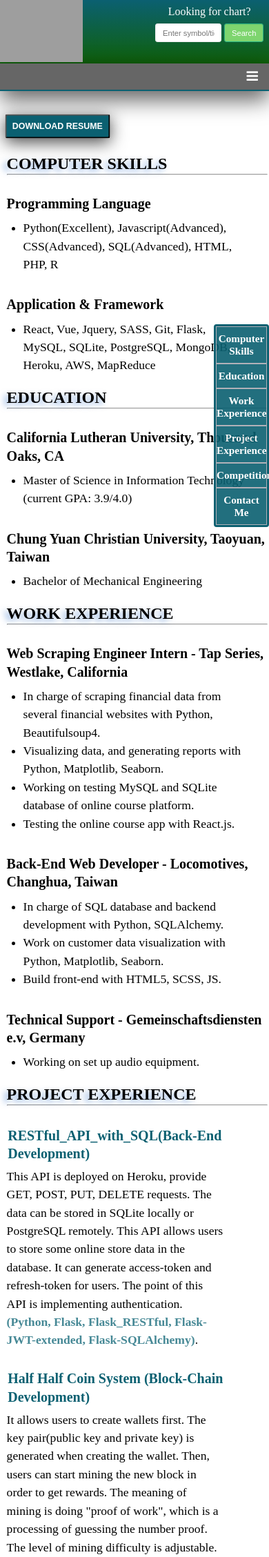
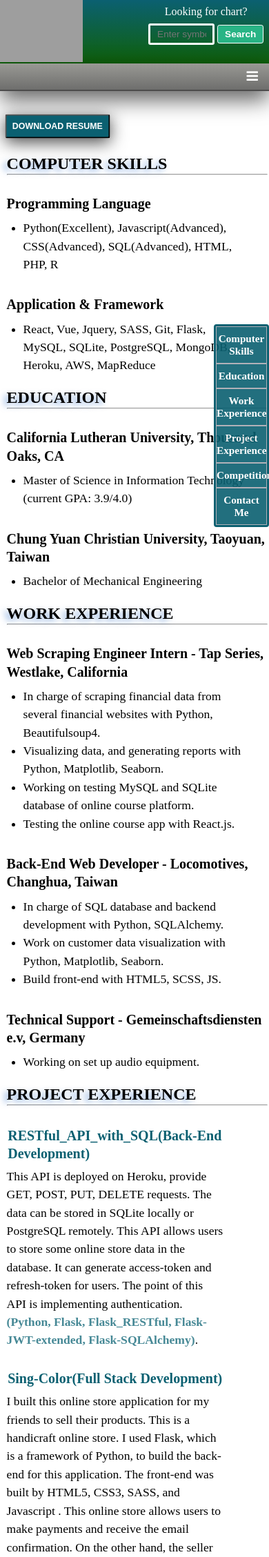
Before and after one commit to s777610/stock-etf-investment-full-stack, a Flask app: page /resume in a window 390 px wide. Shown: the top 2257 px of the page at 69% size. Run offline with Flask 2, Linux system fonts and the light colour scheme; some libraries are stand-ins or nearby versions; grey boxes are pictures that could not be loaded.

Commit message:
import style

```diff
--- a/src/static/sass/abstracts/_variables.scss
+++ b/src/static/sass/abstracts/_variables.scss
@@ -17,6 +17,7 @@ $color-grey-light-2: #eee;
 $color-grey-light-3: rgb(218, 214, 214);
 
 $color-grey-dark: #777;
+$color-grey-darkest: rgb(77, 76, 76);
 $color-white: #fff;
 $color-black: #000;
 
--- a/src/static/sass/base/_typography.scss
+++ b/src/static/sass/base/_typography.scss
@@ -3,6 +3,7 @@
     font-size: 5rem;
     margin-bottom: 2.5rem;
     letter-spacing: .2rem;
+    text-transform: uppercase;
 
     @include respond(phone) {
         font-size: 2.5rem;
--- a/src/static/sass/components/_search.scss
+++ b/src/static/sass/components/_search.scss
@@ -12,7 +12,7 @@
 
     &__form {
       display: inline-block;
-      height: 3.4rem;
+      //height: 3.4rem;
       padding: .6rem 1.2rem;
       font-size: 1.4rem;
       border-radius: .4rem;
@@ -21,28 +21,52 @@
 
 
       &_input {
-        background-color: $color-white;
-        border: 1px solid $color-grey-light-2;
-        color: $color-black;
+        border: 3px solid $color-white;
+        color: $color-white;
+        font-size: 2rem;
+        background: none;
+        text-align: center;
+
+        &::-webkit-input-placeholder,
+        &::-moz-placeholder,
+        &:-ms-input-placeholder,
+        &:-moz-placeholder {
+          color: rgba($color-white, .4);
+        }
+
+        &:focus {
+          box-shadow: 0 0 .3rem $color-white, 0 0 1rem $color-white, 0 0 1.5rem $color-white, 0 0 3rem $color-white;
+        }
 
         @include respond(tab-port) {
           width: 13rem;
+          font-size: 1.8rem;
         }
         @include respond(phone) {
           width: 12rem;
+          font-size: 1.7rem;
         }
       }
 
       &_btn {
-        background-color: $color-green-light;
-        border: 1px solid $color-green-dark;
+        background-color: $color-green-dark;
+        border: .2rem solid $color-white;
         transition: all 0.2s;
         color: inherit;
+        font-weight: 700;
         cursor: pointer;
+        font-size: 2rem;
+        @include respond(tab-port) {
+          font-size: 1.8rem;
+        }
+        @include respond(phone) {
+          font-size: 1.7rem;
+        }
 
         &:hover {
-          transform: translateY(-.3rem) scale(1.1); /*move up*/
-          box-shadow: 0 1rem 1rem rgba($color-black,0.4);
+          // transform: translateY(-.2rem) scale(1.05);
+          // box-shadow: 0 1rem 1rem rgba($color-black,0.4);
+          background-color: $color-green-light;
         }
       }
     }
--- a/src/static/sass/layout/_navigation.scss
+++ b/src/static/sass/layout/_navigation.scss
@@ -42,8 +42,9 @@
         transition: all .2s;
 
         &:hover {
-          text-shadow: 0 0 .3rem $color-white, 0 0 1rem $color-white, 0 0 1.5rem $color-white, 0 0 3rem $color-white;
+          text-shadow: 0 0 1rem $color-white, 0 0 1.5rem $color-white;
           background-color: $color-main-dark;
+          box-shadow: 0 0 .3rem $color-white, 0 0 1rem $color-white, 0 0 1.5rem $color-white, 0 0 3rem $color-white;
         }
 
         a {
@@ -64,7 +65,7 @@
 
 
 .menu-layout {
-  border-bottom: $color-main 2px solid;
-  background: rgba($color-black, .6);
+  border-bottom: $color-grey-darkest 2px solid;
+  background: linear-gradient(#94948ff3, #333331b5);
   box-shadow: 0 1.5rem 4rem rgba(0, 0, 0, 0.65);
 }
--- a/src/static/sass/pages/_resume.scss
+++ b/src/static/sass/pages/_resume.scss
@@ -34,7 +34,7 @@
 
     h2 {
       font-size: 3.5rem;
-      margin-top: 1.5rem;
+      margin-top: 5rem;
 
       @include respond(phone) {
         font-size: 3rem;
--- a/src/templates/home.html
+++ b/src/templates/home.html
@@ -23,7 +23,7 @@
     <div class="header__search">
       <p>Looking for chart?</p>
       <form action="{{url_for('search')}}" method='POST'>
-        <input class="search__form search__form_input" type="text" placeholder="Enter symbol/ticker" name="ticker" required>
+        <input class="search__form search__form_input" type="text" placeholder="Enter symbol/ticker" name="ticker" required autocomplete="off">
         <button class="search__form search__form_btn" type="submit"> Search </button>
       </form>
     </div>
--- a/src/templates/layout.html
+++ b/src/templates/layout.html
@@ -24,7 +24,7 @@
         <div class="header__search">
             <p>Looking for chart?</p>
             <form action="{{url_for('search')}}" method='POST'>
-                <input class="search__form search__form_input" type="text" placeholder="Enter symbol/ticker" name="ticker" required>
+                <input class="search__form search__form_input" type="text" placeholder="Enter symbol/ticker" name="ticker" required autocomplete="off">
                 <button class="search__form search__form_btn" type="submit"> Search </button>
             </form>
         </div>
--- a/src/templates/resume.html
+++ b/src/templates/resume.html
@@ -79,6 +79,37 @@
           The point of this API is implementing authentication.
           <span class="cs-skill">(Python, Flask, Flask_RESTful, Flask-JWT-extended, Flask-SQLAlchemy)</span>.</p>
 
+
+    <h3><a href="https://github.com/s777610/sing-color-with-payment" target="_blank">Sing-Color(Full Stack Development)</a></h3>
+      <p>I built this online store application for my friends to sell their products.
+        This is a handicraft online store. I used Flask, which is a framework of Python,
+        to build the back-end for this application.
+        The front-end was built by HTML5, CSS3, SASS, and Javascript .
+        This online store allows users to make payments and receive the email confirmation.
+        On the other hand, the seller will receive the order email as well.
+        The order data are stored in SQLite locally or PostgreSQL remotely.
+      <span class="cs-skill">(Python, Flask, HTML5, CSS3, Javascript, Stript, SQL)</span>.</p>
+
+      <h3><a href="https://github.com/s777610/Social-Blog-Full-Stack" target="_blank">Social Media Blog (Full Stack Development)</a></h3>
+      <P>
+          This App, which was built by flask, allows users to register and login first.
+          Then, users are able to create the blog post, update the profile picture, edit and delete the blog post.
+          All data of users are stored in SQLite database for testing only.
+          This app takes an advantage fo flask-sqlalchemy to create database object.
+          It uses flask_migrate to upgrade the database in case of needs.
+          <span class="cs-skill">(Python, Flask, SQL, HTML5, CSS)</span>.
+      </P>
+
+      <h3><a href="https://github.com/s777610/BurgerBuilder-React" target="_blank">Burger Builder (Front End Development)</a></h3>
+      <P>
+          I took a complete react course on Udemy and came up with this mobile-friendly app.
+          The app was built by React and Redux. It stores data of users on Firebase,
+          which provide services of back-end and database. It allows users to register,
+          login, order, and so on. The link of the demo application is on my Github page.
+          <span class="cs-skill">(React, Redux, CSS, HTML, Firebase, JWT, AJAX)</span>.
+      </P>
+
+
     <h3><a href="https://github.com/s777610/blockchain_cryptocurrency" target="_blank">Half Half Coin System
         (Block-Chain Development)</a></h3>
     <p>It allows users to create wallets first. The key pair(public key and private key) is generated when creating the wallet.
@@ -105,15 +136,7 @@
         <span class="cs-skill">(Python, SQL, Javascript, SCSS, HTML5, AWS)</span>.
     </P>
 
-    <h3><a href="https://github.com/s777610/Social_Media_Blog" target="_blank">Social Media Blog (Full Stack Development)</a></h3>
-    <P>
-        This App, which was built by flask, allows users to register and login first.
-        Then, users are able to create the blog post, update the profile picture, edit and delete the blog post.
-        All data of users are stored in SQLite database for testing only.
-        This app takes an advantage fo flask-sqlalchemy to create database object.
-        It uses flask_migrate to upgrade the database in case of needs.
-        <span class="cs-skill">(Python, Flask, SQL, HTML5, CSS)</span>.
-    </P>
+
 
   <h3><a href="https://github.com/s777610/Flask_RESTful_API_with_SQL" target="_blank">RESTful API with SQL (Database & Back End Development)</a></h3>
   <P>
@@ -143,8 +166,7 @@
 
 
 
-    <h3><a href="https://github.com/s777610/real_estate_scraping" target="_blank">Real Estate Data Scraping (Website
-        Scraping Development)</a></h3>
+    <h3>Real Estate Data Scraping (Website Scraping Development)</h3>
     <ul>
       <li>Using BeautifulSoup to parse html and find the items.</li>
       <li>Utilizing pandas to clean data and manipulate data.</li>
@@ -160,15 +182,13 @@
       <li>Utilizing matplotlib to visualize data in the meaningful way.</li>
     </ul>
 
-    <h3><a href="https://github.com/s777610/detect_moving_object_from_camera" target="_blank">Moving Object Detection
-        (Image Processing Development)</a></h3>
+    <h3>Moving Object Detection(Image Processing Development)</h3>
     <ul>
       <li>OpenCV to process images.</li>
       <li>Pandas to manipulate data, store data as CSV file.</li>
     </ul>
 
-    <h3><a href="https://github.com/s777610/BookStore_SQLite_DB_Standalone_app" target="_blank">BookStore SQLite
-        Standalone App (Database & GUI Development)</a></h3>
+    <h3>BookStore SQLite Standalone App (Database & GUI Development)</h3>
     <ul>
       <li>Utilizing tkinter to build Graphical User Interface.</li>
       <li>Utilizing sqlite3 to build database to store data.</li>
@@ -189,8 +209,7 @@
 
 
 
-    <h3><a href="https://github.com/s777610/analysis_twitter_data" target="_blank">Tiwitter text analysis (Data
-        Visualizaton)</a></h3>
+    <h3>Tiwitter text analysis (Data Visualizaton)</h3>
     <ul>
       <li>Utilizing Python and Twitter streaming API to stream real-time data.</li>
       <li>Loading data into DataFrame and analyzing it, and Utilizing matplotlib to visualize the data.</li>
```
Also changed, not shown: src/static/css/style.comp.css (+33 -18 lines), src/static/css/style.concat.css (+33 -18 lines), src/static/css/style.prefix.css (+34 -20 lines), src/static/css/main.css.
